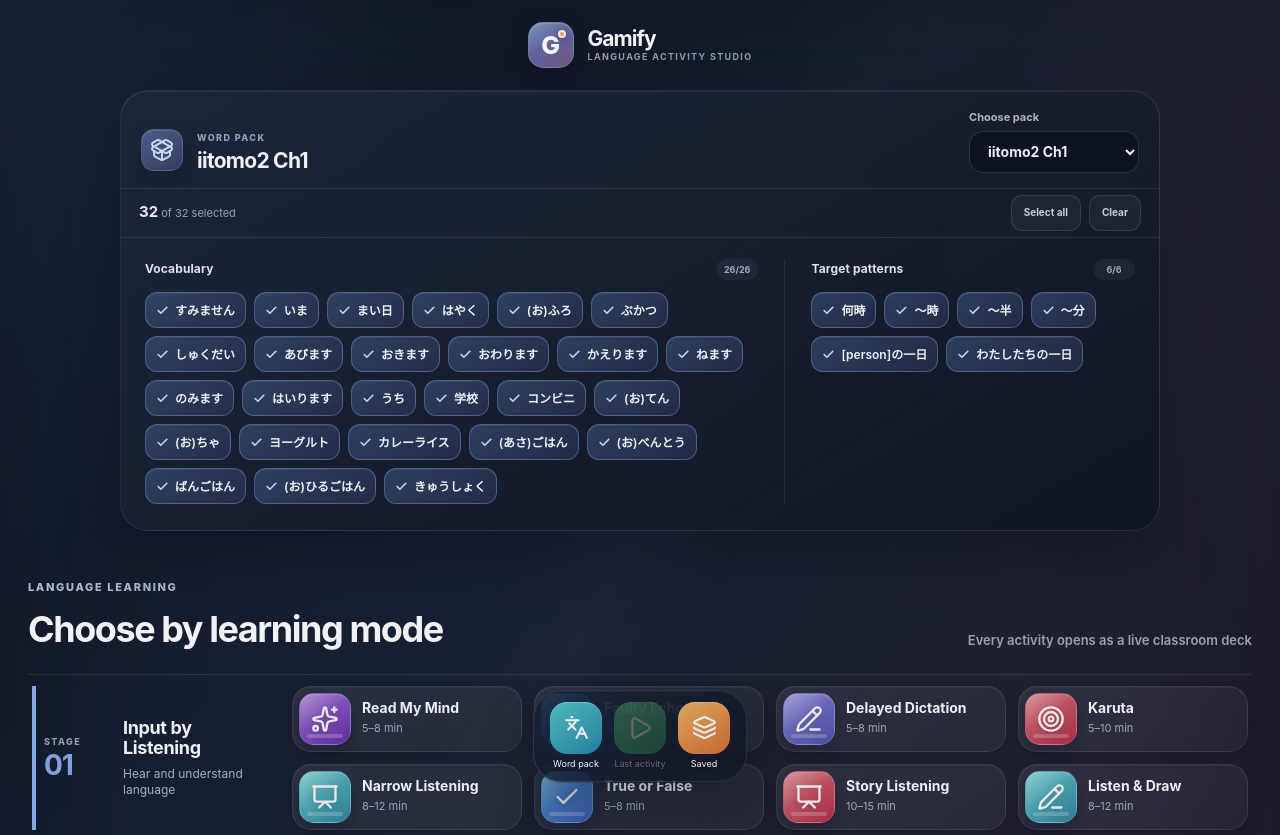
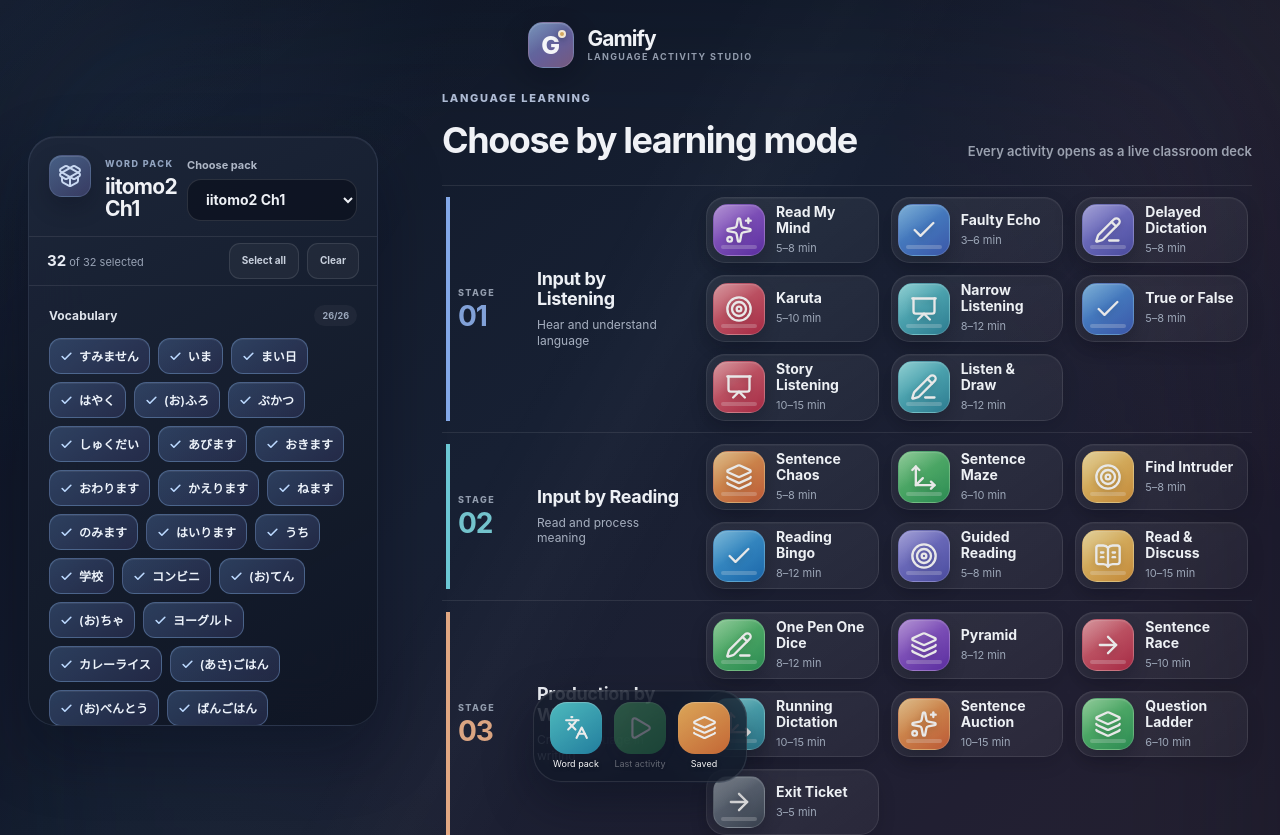
Before and after one commit to japaneseboost/gamify, a Next.js app: page /gamify/ in a window 1280 px wide. Shown: the top 835 px of the page. Built offline with nearby package versions, Linux system fonts and the light colour scheme.

Commit message:
Restore left centred Word Pack layout

```diff
--- a/app/layout-fixes.css
+++ b/app/layout-fixes.css
@@ -1,53 +1,76 @@
-/* Layout polish: centred Word Pack + full-page scrolling */
-html,body{min-height:100%;overflow-x:hidden;scrollbar-color:rgba(151,164,188,.42) rgba(10,15,26,.55);scrollbar-width:thin}
+/* Layout polish: left-centred Word Pack + full-page scrolling */
+html,body{
+  min-height:100%;
+  overflow-x:hidden;
+  scrollbar-color:rgba(151,164,188,.42) rgba(10,15,26,.55);
+  scrollbar-width:thin;
+}
 body{overflow-y:auto;background:#101827}
-.ipad-page{min-height:100dvh;height:auto;overflow-x:hidden;overflow-y:visible;padding-bottom:138px}
+.ipad-page{
+  min-height:100dvh;
+  height:auto;
+  overflow-x:hidden;
+  overflow-y:visible;
+  padding-bottom:138px;
+}
+
+/* Keep the Word Pack on the left. The page itself can now grow and scroll. */
 .home-screen{
-  width:min(1500px,calc(100% - 56px));
+  width:min(1540px,calc(100% - 56px));
   height:auto;
-  min-height:0;
+  min-height:calc(100dvh - 130px);
   margin:0 auto;
-  display:flex;
-  flex-direction:column;
-  align-items:stretch;
-  gap:48px;
+  display:grid;
+  grid-template-columns:clamp(350px,26vw,430px) minmax(0,1fr);
+  gap:clamp(42px,5vw,82px);
+  align-items:start;
 }
+
+/* Visually centre the panel in the left side of the viewport and keep it useful while scrolling. */
 .word-pack-column{
-  width:min(1040px,100%);
-  margin:0 auto;
-  align-self:center;
+  width:100%;
+  min-width:0;
+  position:sticky;
+  top:clamp(112px,17vh,160px);
+  align-self:start;
 }
 .word-pack-widget{
-  height:auto;
-  min-height:0;
-  max-height:none;
-  grid-template-rows:auto auto auto;
+  width:100%;
+  height:min(610px,calc(100dvh - 210px));
+  min-height:480px;
+  max-height:680px;
+  grid-template-rows:auto auto minmax(0,1fr);
   overflow:hidden;
 }
 .pack-groups{
   min-height:0;
-  overflow:visible;
-  display:grid;
-  grid-template-columns:minmax(0,1.75fr) minmax(300px,1fr);
-  gap:26px;
-  padding:21px 24px 26px;
+  display:block;
+  overflow-y:auto;
+  overscroll-behavior:contain;
+  padding:19px 20px 24px;
+  scrollbar-color:rgba(151,164,188,.38) transparent;
+  scrollbar-width:thin;
 }
 .pack-group+ .pack-group{
-  margin-top:0;
-  padding-top:0;
-  padding-left:26px;
-  border-top:0;
-  border-left:1px solid var(--comfort-line);
+  margin-top:23px;
+  padding-top:20px;
+  padding-left:0;
+  border-top:1px solid var(--comfort-line);
+  border-left:0;
 }
-.apps-area{width:100%;min-width:0}
+
+/* Games stay on the right, with normal document flow so every stage is reachable. */
+.apps-area{width:100%;min-width:0;padding-bottom:28px}
 .apps-heading{margin-bottom:18px}
 .lesson-stage-grid{width:100%}
 .lesson-stage{align-items:start}
 .stage-activities{
-  grid-template-columns:repeat(4,minmax(0,1fr));
+  grid-template-columns:repeat(3,minmax(0,1fr));
   align-items:stretch;
 }
 .stage-activity{height:100%}
+
+/* Keep quick actions accessible without blocking page scrolling. */
 .ipad-dock{position:fixed;bottom:18px}
 .page-dots{display:none}
 .legal-note{
@@ -55,29 +78,40 @@ body{overflow-y:auto;background:#101827}
   right:auto;
   bottom:auto;
   max-width:none;
-  margin:42px auto -90px;
+  margin:38px auto -88px;
   padding:0 24px;
   text-align:center;
 }
 
+@media(min-width:1500px){
+  .home-screen{grid-template-columns:420px minmax(0,1fr)}
+}
+
 @media(max-width:1180px){
-  .home-screen{width:min(1180px,calc(100% - 40px));gap:40px}
-  .word-pack-column{width:min(920px,100%)}
-  .pack-groups{grid-template-columns:1fr 1fr;gap:20px}
-  .stage-activities{grid-template-columns:repeat(3,minmax(0,1fr))}
+  .home-screen{
+    width:min(1160px,calc(100% - 38px));
+    grid-template-columns:330px minmax(0,1fr);
+    gap:34px;
+  }
+  .word-pack-column{top:112px}
+  .word-pack-widget{height:min(570px,calc(100dvh - 170px));min-height:440px}
+  .stage-activities{grid-template-columns:repeat(2,minmax(0,1fr))}
 }
 
 @media(max-width:900px){
-  .home-screen{width:calc(100% - 30px);gap:34px}
-  .word-pack-column{width:100%}
-  .pack-groups{display:block;padding:18px 18px 22px}
-  .pack-group+ .pack-group{
-    margin-top:22px;
-    padding-top:20px;
-    padding-left:0;
-    border-top:1px solid var(--comfort-line);
-    border-left:0;
+  .home-screen{
+    width:calc(100% - 30px);
+    min-height:0;
+    display:block;
   }
+  .word-pack-column{
+    position:relative;
+    top:auto;
+    width:min(620px,100%);
+    margin:0 auto 36px;
+  }
+  .word-pack-widget{height:auto;min-height:0;max-height:none}
+  .pack-groups{overflow:visible;padding:18px 18px 22px}
   .lesson-stage{grid-template-columns:1fr;gap:16px}
   .lesson-stage>header{min-height:0}
   .stage-activities{grid-template-columns:repeat(2,minmax(0,1fr))}
@@ -85,7 +119,8 @@ body{overflow-y:auto;background:#101827}
 
 @media(max-width:620px){
   .ipad-page{padding-bottom:122px}
-  .home-screen{width:calc(100% - 24px);gap:28px}
+  .home-screen{width:calc(100% - 24px)}
+  .word-pack-column{margin-bottom:30px}
   .word-pack-widget{border-radius:22px}
   .word-pack-header{padding:18px 16px 15px}
   .pack-toolbar{padding-left:14px;padding-right:14px}
```
